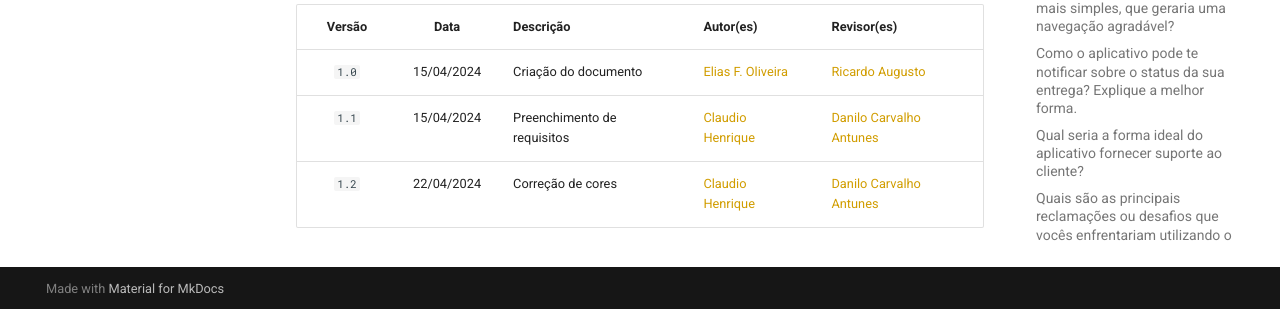
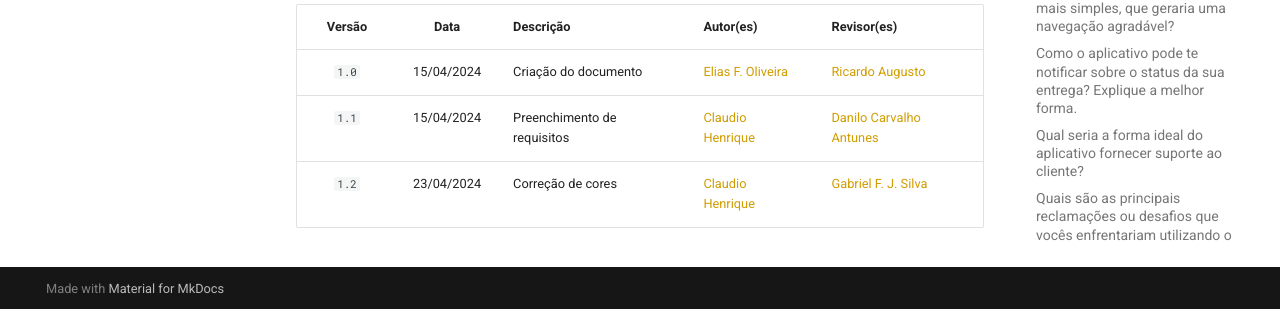
Before and after one commit to Requisitos-de-Software/2024.1-Serasa, an MkDocs documentation site: the page built from docs/elicitacao/tecnicas/brainstorming.md, in a window 1280 px wide and 900 px high, scrolled down 6154 px. Shown: the part 588-897 px from the top of the window. Built offline with MkDocs 1.6.1 and Material for MkDocs 9.7.7, drawn with Linux system fonts in a browser that asks for light colours; comment, search, counter and statistics services are not loaded.

Commit message:
reviewed and updated version table

```diff
--- a/docs/elicitacao/tecnicas/brainstorming.md
+++ b/docs/elicitacao/tecnicas/brainstorming.md
@@ -264,4 +264,4 @@ Legenda Requisitos das tabelas:
 | :----: | :--: | --------- | ----------- | ------ |
 | `1.0`  | 15/04/2024 | Criação do documento | [Elias F. Oliveira](https://github.com/EliasOliver21) | [Ricardo Augusto](https://www.github.com/avmricardo)  |
 | `1.1`  | 15/04/2024 | Preenchimento de requisitos | [Claudio Henrique](https://github.com/claudiohsc)| [Danilo Carvalho Antunes](https://github.com/Danilo-Carvalho-Antunes)  |
-| `1.2`  | 22/04/2024 | Correção de cores | [Claudio Henrique](https://github.com/claudiohsc)| [Danilo Carvalho Antunes](https://github.com/Danilo-Carvalho-Antunes)  |
+| `1.2`  | 23/04/2024 | Correção de cores | [Claudio Henrique](https://github.com/claudiohsc)| [Gabriel F. J. Silva](https://github.com/MMcLovin)  |
```
